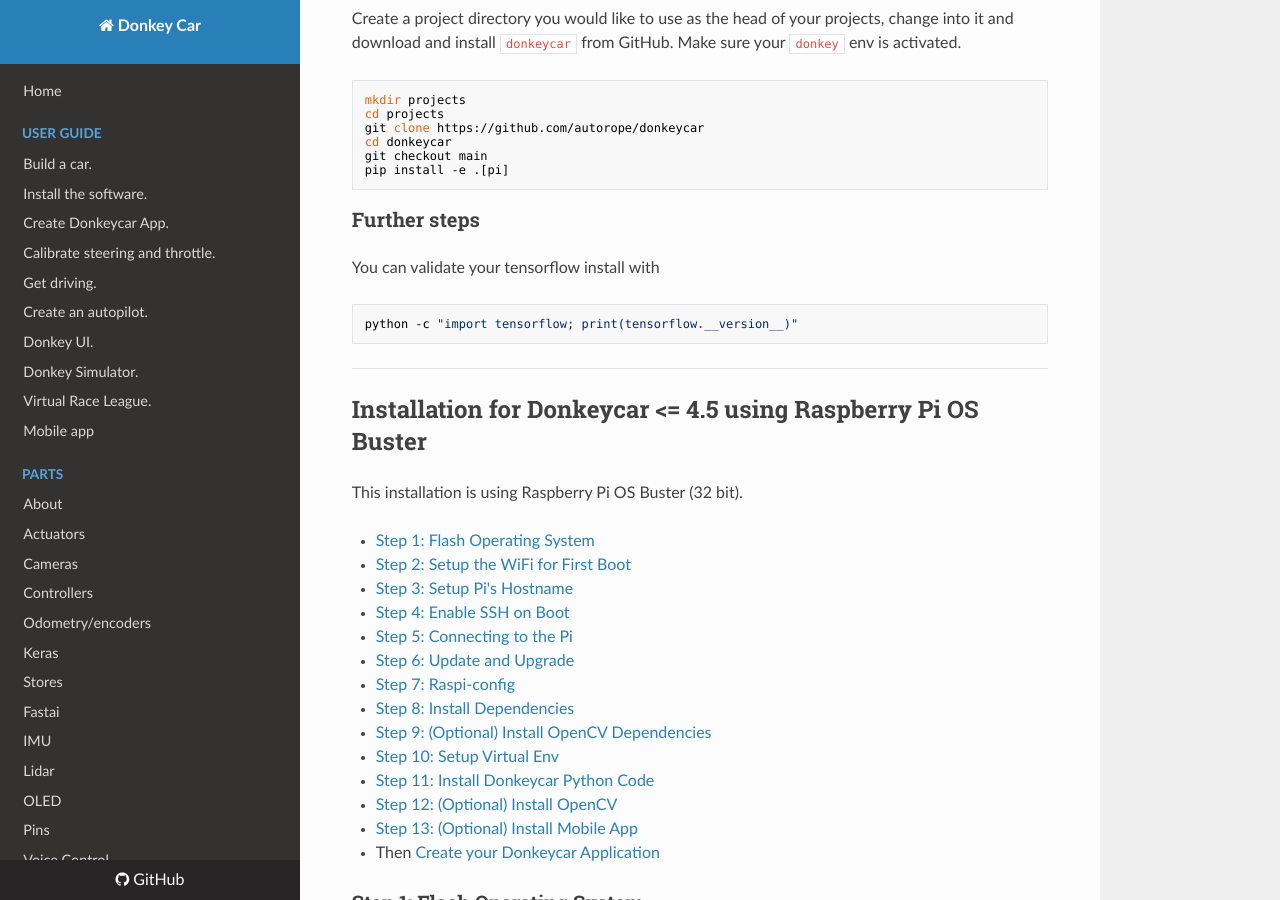
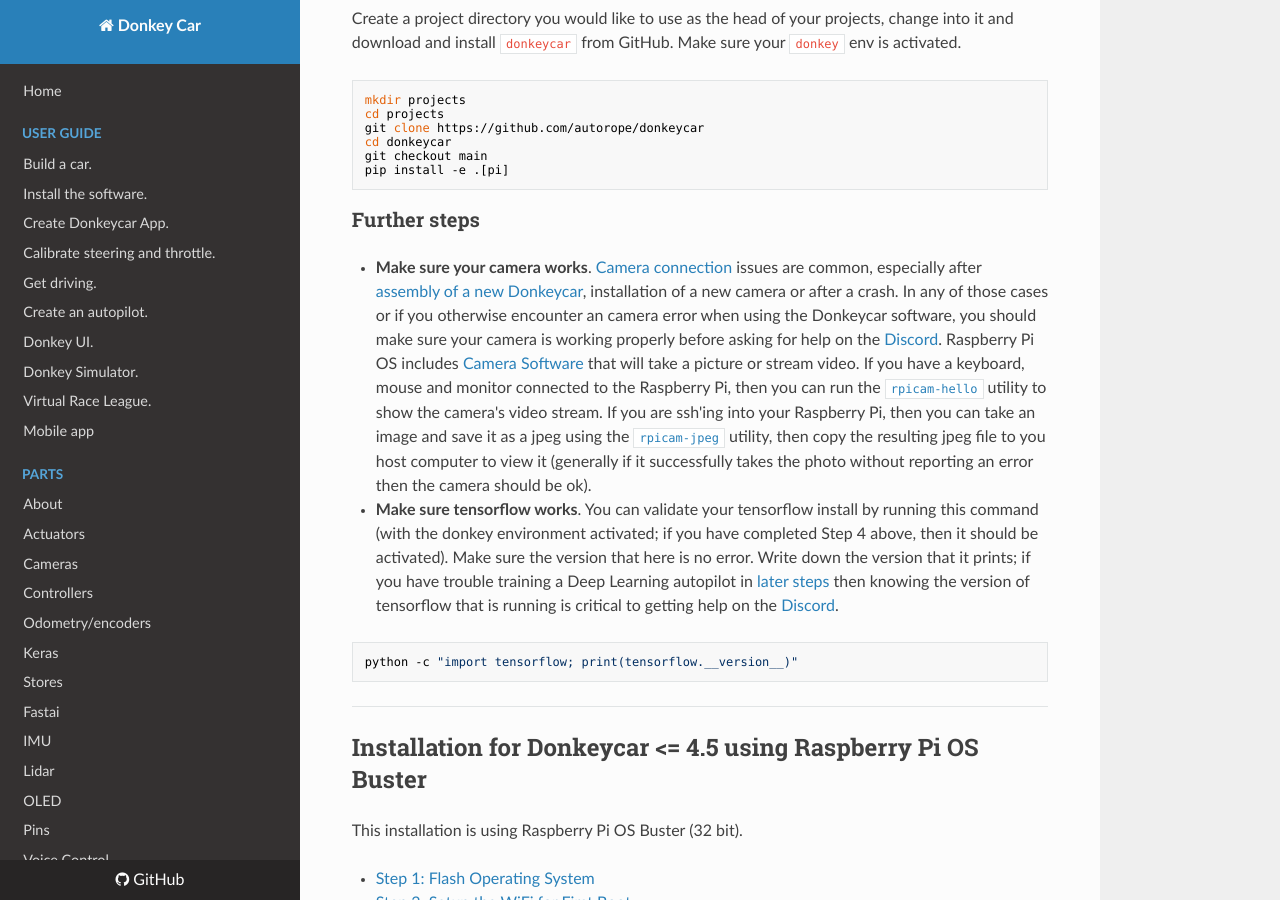
Before and after one commit to autorope/donkeydocs, an MkDocs documentation site: the page built from docs/guide/robot_sbc/setup_raspberry_pi.md, in a window 1280 px wide and 900 px high, scrolled down 3400 px. Built offline with MkDocs 1.6.1, drawn with Linux system fonts in a browser that asks for light colours; nearby versions of some CDN libraries.

Commit message:
Update setup_raspberry_pi.md with how to check camera
Camera issues are common, so I've added a detailed explanation of how to check the camera before using the Donkeycar software.

````diff
--- a/docs/guide/robot_sbc/setup_raspberry_pi.md
+++ b/docs/guide/robot_sbc/setup_raspberry_pi.md
@@ -132,7 +132,9 @@ pip install -e .[pi]
 
 ### Further steps
 
-You can validate your tensorflow install with
+- **Make sure your camera works**.  [Camera connection](https://www.raspberrypi.com/documentation/accessories/camera.html#connect-the-camera) issues are common, especially after [assembly of a new Donkeycar](https://docs.donkeycar.com/guide/build_hardware/#step-6-attach-camera), installation of a new camera or after a crash.  In any of those cases or if you otherwise encounter an camera error when using the Donkeycar software, you should make sure your camera is working properly before asking for help on the [Discord](https://discord.gg/PN6kFeA).  Raspberry Pi OS includes [Camera Software](https://www.raspberrypi.com/documentation/computers/camera_software.html) that will take a picture or stream video.  If you have a keyboard, mouse and monitor connected to the Raspberry Pi, then you can run the [`rpicam-hello`](https://www.raspberrypi.com/documentation/computers/camera_software.html#rpicam-hello) utility to show the camera's video stream.  If you are ssh'ing into your Raspberry Pi, then you can take an image and save it as a jpeg using the [`rpicam-jpeg`](https://www.raspberrypi.com/documentation/computers/camera_software.html#rpicam-jpeg) utility, then copy the resulting jpeg file to you host computer to view it (generally if it successfully takes the photo without reporting an error then the camera should be ok).
+
+- **Make sure tensorflow works**.  You can validate your tensorflow install by running this command (with the donkey environment activated; if you have completed Step 4 above, then it should be activated).  Make sure the version that here is no error.  Write down the version that it prints; if you have trouble training a Deep Learning autopilot in [later steps](https://docs.donkeycar.com/guide/train_autopilot/) then knowing the version of tensorflow that is running is critical to getting help on the [Discord](https://discord.gg/PN6kFeA).
 
 ```bash
 python -c "import tensorflow; print(tensorflow.__version__)"
````
